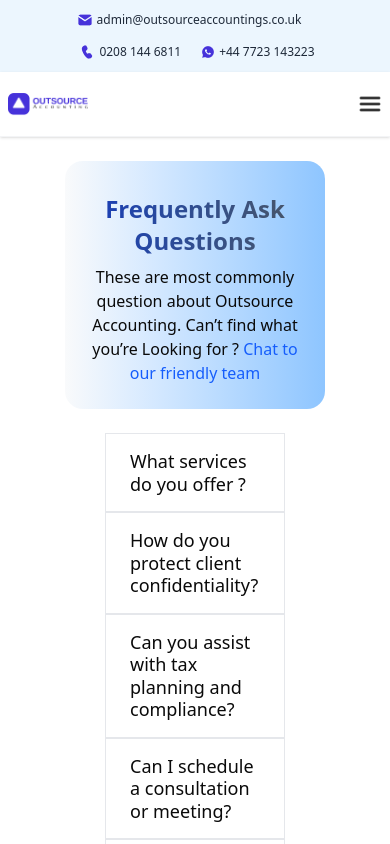
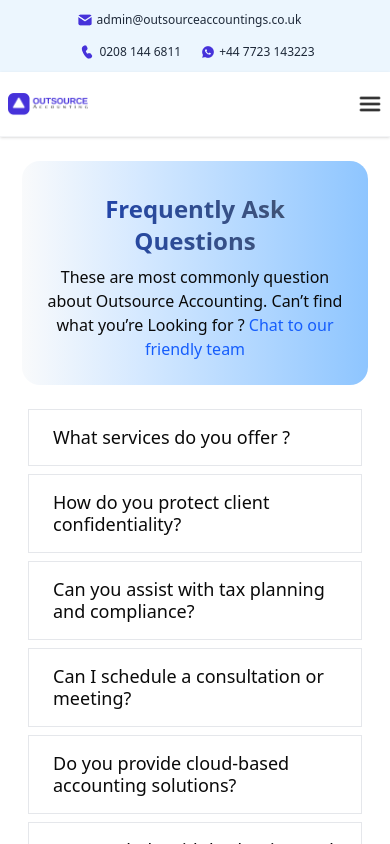
Before and after one commit to Zuhran110/outsourceaccounting, a Next.js app in the folder nextoutsource/: page /faqs in a window 390 px wide. Shown: the top 844 px of the page. Built offline with nearby package versions, Linux system fonts and the light colour scheme.

Commit message:
can  pop up

```diff
--- a/nextoutsource/src/app/services/page.js
+++ b/nextoutsource/src/app/services/page.js
@@ -1,11 +1,9 @@
 import Services from "@/components/home/Services/Services";
 import JoinUs from "@/components/home/JoinUs/JoinUs.jsx";
-import ContactForm from "@/components/shared/forms/contactForm/ContectForm";
 
 export default function services() {
   return (
     <>
-      <ContactForm />
       <Services />
       <JoinUs />
     </>
--- a/nextoutsource/src/components/contact/Card/CardContact.jsx
+++ b/nextoutsource/src/components/contact/Card/CardContact.jsx
@@ -30,7 +30,7 @@ const data = [
 
 const CardContact = () => {
   return (
-    <div className="mx-12 lg:mx-0 flex flex-col  items-center md:items-start">
+    <div className="mx-3 md:mx-12 lg:mx-0 flex flex-col  items-center md:items-start">
       <h1 className="font-bold text-2xl md:text-3xl lg:text-4xl text-blue-800">
         Get In Touch
       </h1>
@@ -40,6 +40,7 @@ const CardContact = () => {
         return (
           <div key={id} className="w-3/4 min-w-auto md:min-w-120">
             <CardsContact
+              key={index}
               img={img}
               title={title}
               description={description}
--- a/nextoutsource/src/components/contact/Card/CardsContact.jsx
+++ b/nextoutsource/src/components/contact/Card/CardsContact.jsx
@@ -1,6 +1,5 @@
 "use client";
-import CardContact from "./CardContact";
-const CardsContact = ({ id, img, title, description, details }) => {
+const CardsContact = ({ img, title, description, details }) => {
   return (
     <div className="flex flex-col md:flex-row border border-purple-200 rounded-2xl p-3 md:p-6 lg:p-8 my-2 md:my-4 w-full">
       <div className="mr-4">
--- a/nextoutsource/src/components/contact/ContactUsHero.jsx
+++ b/nextoutsource/src/components/contact/ContactUsHero.jsx
@@ -42,7 +42,7 @@ const ContactUsHero = () => {
         <div>
           <CardContact />
         </div>
-        <div className="w-3/4 md:w-1/3 flex flex-col justify-center border border-gray-600 rounded-2xl  h-1/2 p-4 md:p-8 text-center lg:text-left shadow-lg shadow-black/10">
+        <div className="w-8/9 md:w-1/3 flex flex-col justify-center border border-gray-600 rounded-2xl  h-1/2 p-4 md:p-8 text-center lg:text-left shadow-lg shadow-black/10">
           <h1 className="text-2xl md:text-3xl lg:text-4xl font-semibold mb-1 text-blue-800">
             Message Us
           </h1>
--- a/nextoutsource/src/components/faqs/BookACall/BookACall.jsx
+++ b/nextoutsource/src/components/faqs/BookACall/BookACall.jsx
@@ -1,30 +1,35 @@
-import {
-  PersonOne,
-  PersonTwo,
-  PersonThree,
-  PersonFour,
-} from "../../../assets/images/OutSourseHero/BookaCallImg/BookaCallimg.js";
+"use client";
 
+import { useState } from "react";
 import Group from "../../../assets/images/OutSourseHero/BookaCallImg/Group.png";
+import ContectForm from "@/components/shared/forms/contactForm/ContectForm";
+import Modeltwo from "@/components/shared/forms/Modeltwo";
 
 const BookACall = () => {
+  const [isModalOpen, setIsModalOpen] = useState(false);
   return (
     <div className="my-6 lg:my-12 mx-6 md:mx-12 flex justify-between flex-col md:flex-row bg-purple-50 p-6 md:p-12 lg:p-16">
       <div className=" flex flex-col gap-6">
-        <h1 className="font-semibold text-2xl md:text-3xl lg:text-4xl my-2 md:my-3 text-center lg:text-start">
-          Book a 1 -on- 1 Call
+        <h1 className="font-semibold text-2xl md:text-3xl lg:text-4xl my-2 md:my-3 text-center lg:text-start ">
+          Book a 1 - on - 1 Call
         </h1>
         <p className="font-light max-w-140 text-center md:text-start">
           Have questions or need personalized support? Our team is here to help
           you every step of the way—don't hesitate to reach out!
         </p>
-        <p className="bg-purple-200 p-2 text-center lg:p-4 max-w-48 rounded-2xl">
+        <p
+          onClick={() => setIsModalOpen(true)}
+          className="bg-purple-200 p-2 text-center lg:p-4 max-w-48 rounded-2xl cursor-pointer"
+        >
           Book free 30 Min Now
         </p>
       </div>
       <div>
         <img src={Group.src} alt="" className="p-2" />
       </div>
+      <Modeltwo isOpen={isModalOpen} onClose={() => setIsModalOpen(false)}>
+        <ContectForm onSuccess={() => setIsModalOpen(false)} />
+      </Modeltwo>
     </div>
   );
 };
--- a/nextoutsource/src/components/faqs/GeneralQuiz/Cards/Card.jsx
+++ b/nextoutsource/src/components/faqs/GeneralQuiz/Cards/Card.jsx
@@ -60,7 +60,7 @@ const data = [
 
 const Card = () => {
   return (
-    <div className="grid grid-cols-1 items-center w-2/3 justify-self-center">
+    <div className="grid grid-cols-1 items-center w-full md:w-2/3 justify-self-center gap-2">
       {data.map((carding, index) => {
         const { id, service, description } = carding;
         return (
--- a/nextoutsource/src/components/faqs/GeneralQuiz/GeneralQuiz.jsx
+++ b/nextoutsource/src/components/faqs/GeneralQuiz/GeneralQuiz.jsx
@@ -2,9 +2,9 @@ import Card from "./Cards/Card.jsx";
 
 const GeneralQuiz = () => {
   return (
-    <div className="my-6 md:my-12 lg:my-14 mx-6 md:mx-12">
+    <div className="my-6 md:my-12 lg:my-14 mx-1 md:mx-12">
       <div>
-        <Card className="flex" />
+        <Card />
       </div>
     </div>
   );
--- a/nextoutsource/src/components/faqs/Hero/Faqs.jsx
+++ b/nextoutsource/src/components/faqs/Hero/Faqs.jsx
@@ -4,9 +4,9 @@ const Faqs = () => {
     <div
       className="flex flex-col justify-center items-center content-center justify-self-center
       md:items-start border-transparent rounded-2xl
-      w-2/3
+      w-8/9 md:w-2/3
     bg-linear-to-r from-gray-50 to-blue-300
-    my-6 lg:my-12 mx-6 md:m-12
+    my-6 lg:my-12 mx-3 md:m-12
     py-6 lg:py-12 px-6 md:px-12"
     >
       <h1
--- /dev/null
+++ b/nextoutsource/src/components/shared/forms/Modeltwo.jsx
@@ -0,0 +1,28 @@
+const Modeltwo = ({ isOpen, onClose, children }) => {
+  if (!isOpen) return null;
+
+  return (
+    <div
+      className="fixed inset-0 z-101 flex items-center justify-center bg-black/60 backdrop-blur-sm p-4 w-full overflow-y-auto"
+      onClick={onClose}
+    >
+      <div
+        className="bg-white rounded-2xl shadow-2xl relative w-full md:w-3/4 max-h-[90vh] overflow-y-auto my-auto"
+        onClick={(e) => e.stopPropagation()}
+      >
+        <div className="flex justify-end p-4 sticky top-0 bg-white z-10">
+          <button
+            onClick={onClose}
+            className="text-gray-400 hover:text-gray-600 text-2xl"
+          >
+            &times;
+          </button>
+        </div>
+
+        <div className="px-8 pb-8">{children}</div>
+      </div>
+    </div>
+  );
+};
+
+export default Modeltwo;
--- a/nextoutsource/src/components/shared/forms/contactForm/ContectForm.jsx
+++ b/nextoutsource/src/components/shared/forms/contactForm/ContectForm.jsx
@@ -41,7 +41,7 @@ const ContactForm = ({ onSuccess }) => {
   };
 
   return (
-    <div className="flex flex-col border md:max-w-1/2 md:max-h-1/2 mx-auto p-6">
+    <div className="flex flex-col ">
       <h2 className="text-2xl font-bold mb-6">
         Book a <span className="text-blue-600"> Meeting</span>
       </h2>
@@ -106,7 +106,7 @@ const ContactForm = ({ onSuccess }) => {
             {isConfirm && <Form formData={handledata} />}
           </div>
           {message && (
-            <div className="w-full ">
+            <div className="w-full hidden md:inline-block">
               <div>
                 <DateTimePicker
                   date={date}
--- a/nextoutsource/src/components/shared/forms/contactForm/components/TimeSlotes.jsx
+++ b/nextoutsource/src/components/shared/forms/contactForm/components/TimeSlotes.jsx
@@ -18,8 +18,6 @@ const TimeSlotes = ({ isSelected, setIsSelected }) => {
   ); //local hour
 
   console.log(localHour);
-
-  const currentHour = parseInt(localHour);
 
   const number = []; //hour static
   const utcToday = startOfDay(new UTCDate());
```
